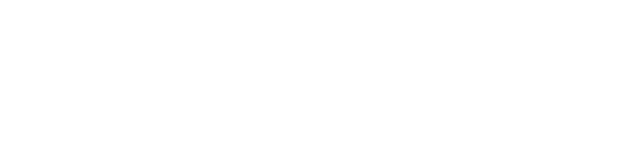
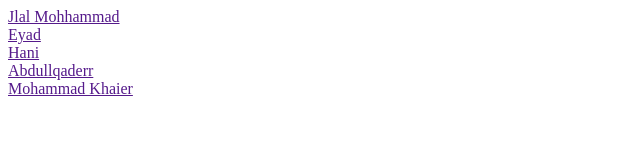
Before and after one commit to aboamerayoub65-dotcom/Clinic2, a plain HTML site: page index.html in a window 1280 px wide. Shown: the whole page, without its empty margins (0-640 px from the left). Drawn offline with Linux system fonts and the light colour scheme.

Commit message:
Add Hyper Linkes

```diff
--- a/index.html
+++ b/index.html
@@ -6,6 +6,10 @@
     <title>Document</title>
 </head>
 <body>
-
+       <a href=""> Jlal Mohhammad</a><br>
+    <a href=""> Eyad </a><br>
+    <a href=""> Hani </a><br>
+    <a href=""> Abdullqaderr</a> <br>
+    <a href=""> Mohammad Khaier </a> <br>
 </body>
 </html>
```
